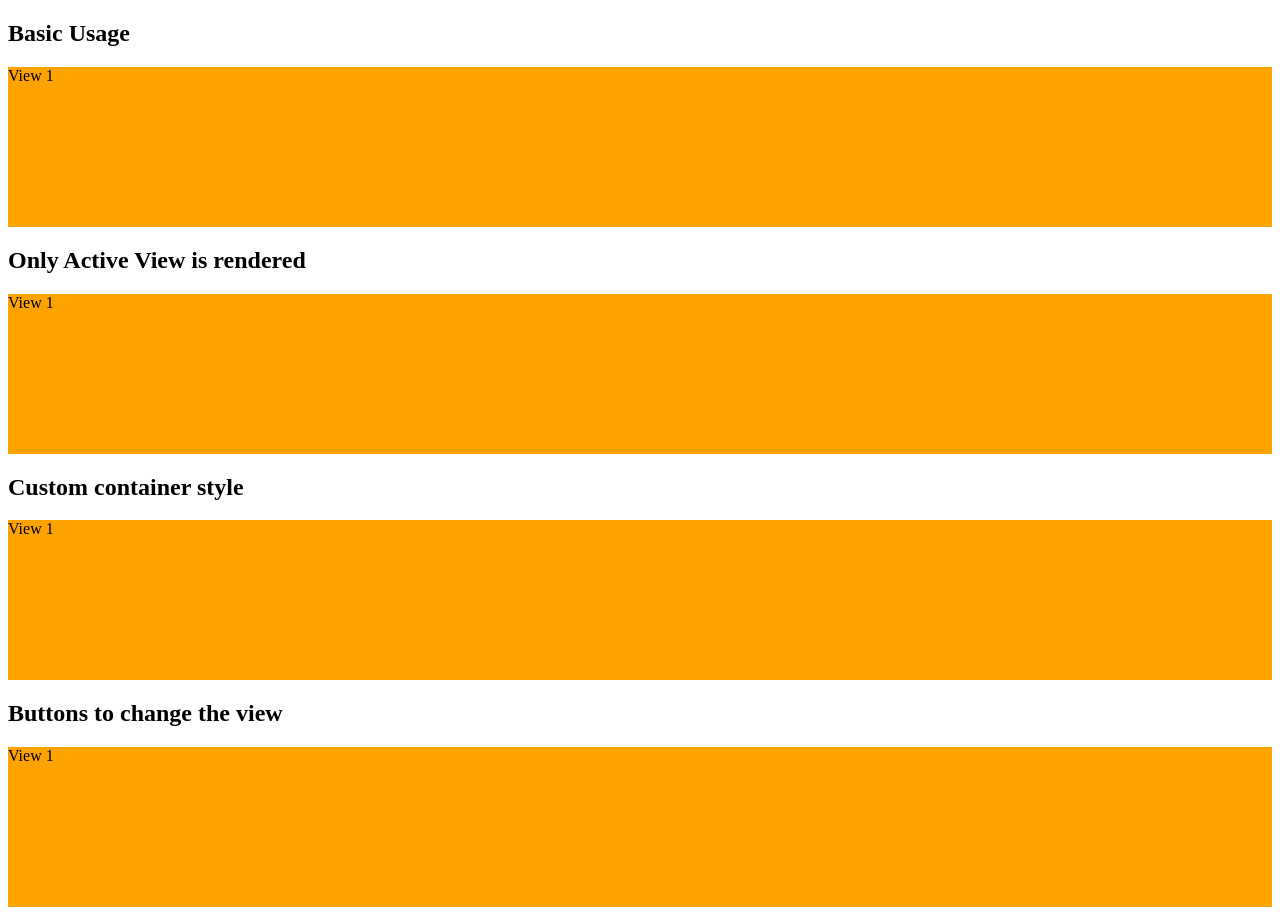
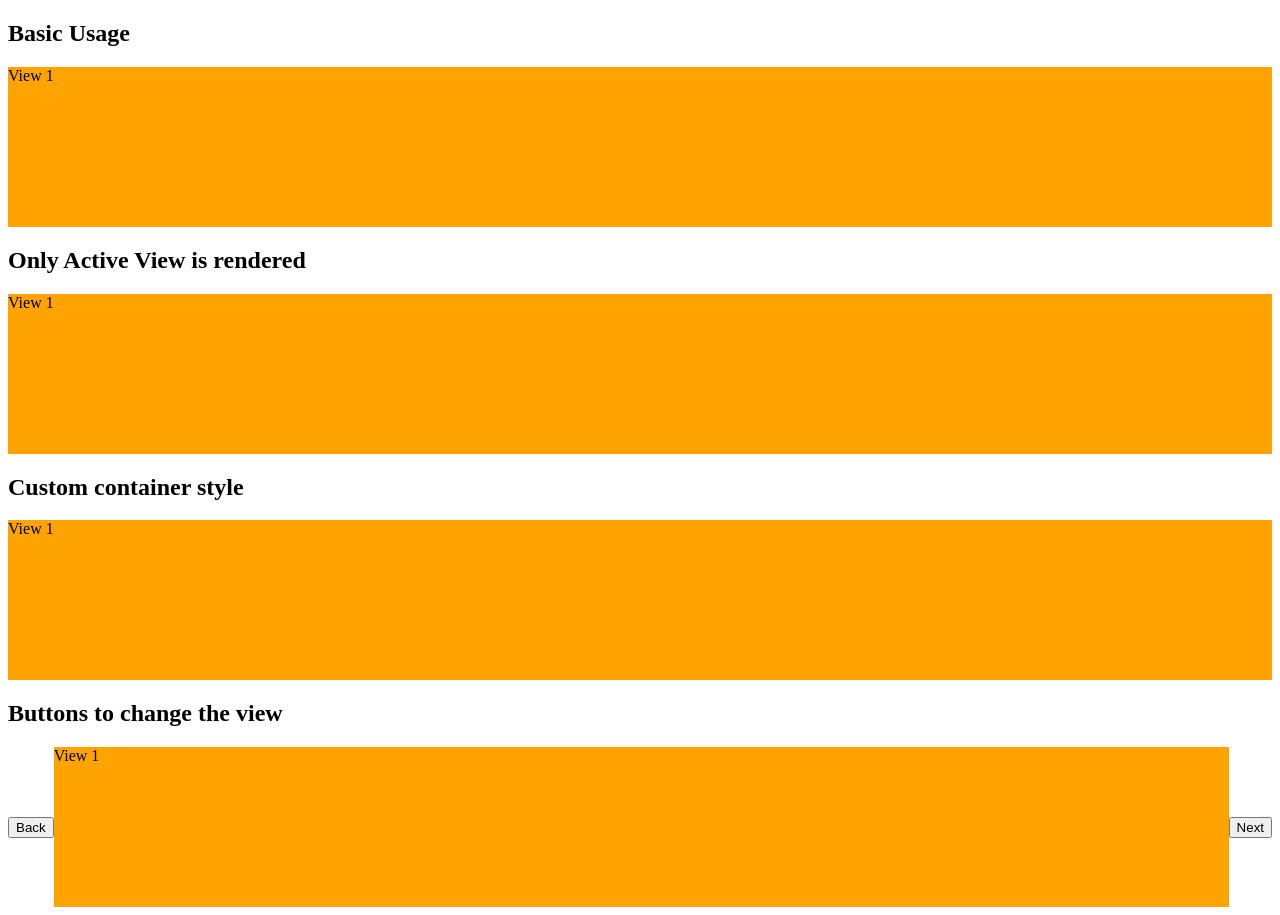
Before and after one commit to KevvKo/react-views-swiper, a React app: page / in a window 1280 px wide. Built offline with nearby package versions, Linux system fonts and the light colour scheme; the HTML template or start-up script is replaced by a standard one.

Commit message:
add new property for view change

```diff
--- a/jest.config.js
+++ b/jest.config.js
@@ -5,4 +5,5 @@ module.exports = {
       "node_modules/variables/.+\\.(j|t)sx?$": "ts-jest"
     },
     transformIgnorePatterns: ['<rootDir>/node_modules/'],
+    modulePathIgnorePatterns: ['<rootDir>/lib/']
 };
--- a/src/demo/App.tsx
+++ b/src/demo/App.tsx
@@ -18,17 +18,41 @@ const App = () => {
         height: '10rem'
     };
 
+    const containerStyle: CSSProperties = {
+        display: "flex",
+        alignItems: 'center'
+    }
+
     const styles = {
         view1,
         view2,
-        view3
+        view3,
+        containerStyle
     };
+
+    const handleClickBack = () => {
+        if(index === 0) {
+            setIndex(2)
+            return
+        }
+
+        setIndex( prev => prev + 1)
+    }
+
+    const handleClickNext= () => {
+        if(index === 2) {
+            setIndex(0)
+            return
+        }
+
+        setIndex( prev => prev + 1)
+    }
 
     return(
         <main>
             <section>
                 <h2>Basic Usage</h2>
-                <Swiper index={index}>
+                <Swiper>
                     <div style={styles.view1}>View 1</div>
                     <div style={styles.view2}>View 2</div>
                     <div style={styles.view3}>View 3</div>
@@ -44,7 +68,7 @@ const App = () => {
             </section>
             <section>
                 <h2>Custom container style</h2>
-                <Swiper renderOnlyActive>
+                <Swiper>
                     <div style={styles.view1}>View 1</div>
                     <div style={styles.view2}>View 2</div>
                     <div style={styles.view3}>View 3</div>
@@ -52,11 +76,15 @@ const App = () => {
             </section>
             <section>
                 <h2>Buttons to change the view</h2>
-                <Swiper renderOnlyActive>
-                    <div style={styles.view1}>View 1</div>
-                    <div style={styles.view2}>View 2</div>
-                    <div style={styles.view3}>View 3</div>
-                </Swiper>
+                <div style={styles.containerStyle}>
+                    <button onClick={handleClickBack}>Back</button>
+                    <Swiper index={index}>
+                        <div style={styles.view1}>View 1</div>
+                        <div style={styles.view2}>View 2</div>
+                        <div style={styles.view3}>View 3</div>
+                    </Swiper>
+                    <button onClick={handleClickNext}>Next</button>
+                </div>
             </section>
         </main>
     );
--- a/src/package/react-views-swiper/components/Swiper.tsx
+++ b/src/package/react-views-swiper/components/Swiper.tsx
@@ -5,7 +5,8 @@ import View from "./View";
 interface SwiperProps {
     children: ReactNode | React.ReactNode[];
     index?: number;
-    onIndexChanged?: (index: number) => void | undefined;
+    onChangeIndex?: (index: number) => void | undefined;
+    onChangeView?: (viewIndex: number) => void | undefined;
     renderOnlyActive?: boolean;
     containerStyle?: CSSProperties
 }
@@ -14,8 +15,8 @@ const root: CSSProperties = {
     overflow: "hidden",
     display: 'flex',
     position: 'relative',
-    height: '100%',
-    width: '100%',
+/*     height: '100%',
+ */    width: '100%',
 
 };
 
@@ -32,7 +33,7 @@ const styles = {
     imageContainer,
 };
 
-export const Swiper = ({children, index, onIndexChanged, renderOnlyActive, containerStyle}: SwiperProps) => {
+export const Swiper = ({children, index, onChangeIndex, onChangeView, renderOnlyActive, containerStyle}: SwiperProps) => {
 
     const childrenList = Children.toArray(children);
     const viewCount = childrenList.length;
@@ -41,8 +42,12 @@ export const Swiper = ({children, index, onIndexChanged, renderOnlyActive, conta
     const [ translation, setTranslation ] = useState(0);
 
     useEffect(() => {
-        if( index && onIndexChanged) onIndexChanged(index);
+        if(index && onChangeIndex) onChangeIndex(index);
     }, [index]);
+
+    useEffect(() => {
+        if(currentIndex && onChangeView) onChangeView(currentIndex);
+    }, [currentIndex]);
 
     return (
         <div style={{...styles.root, ...containerStyle}}>
--- a/src/package/react-views-swiper/components/View.tsx
+++ b/src/package/react-views-swiper/components/View.tsx
@@ -35,8 +35,12 @@ const styles = (isHovering: boolean) => {
         cursor: isHovering ? 'grabbing' : 'grab'
     };
 
+    const childrenContainer: CSSProperties = {
+        pointerEvents: 'none'
+    }
     return {
-        root
+        root,
+        childrenContainer
     };
 };
 
@@ -121,7 +125,9 @@ const View = ({children, hidden = false, viewCount = 0, currentIndex = 0, onChan
             onMouseMove={(event) => handleTouchMove(event)}
             onMouseLeave={handleTouchEnd}
         >
-            {children}
+            <span style={styles(isDragging).childrenContainer} >
+                {children}
+            </span>
         </div>
     );
 };
```
Also changed, not shown: 1 other file (tests, documents, lock files or other folders).
